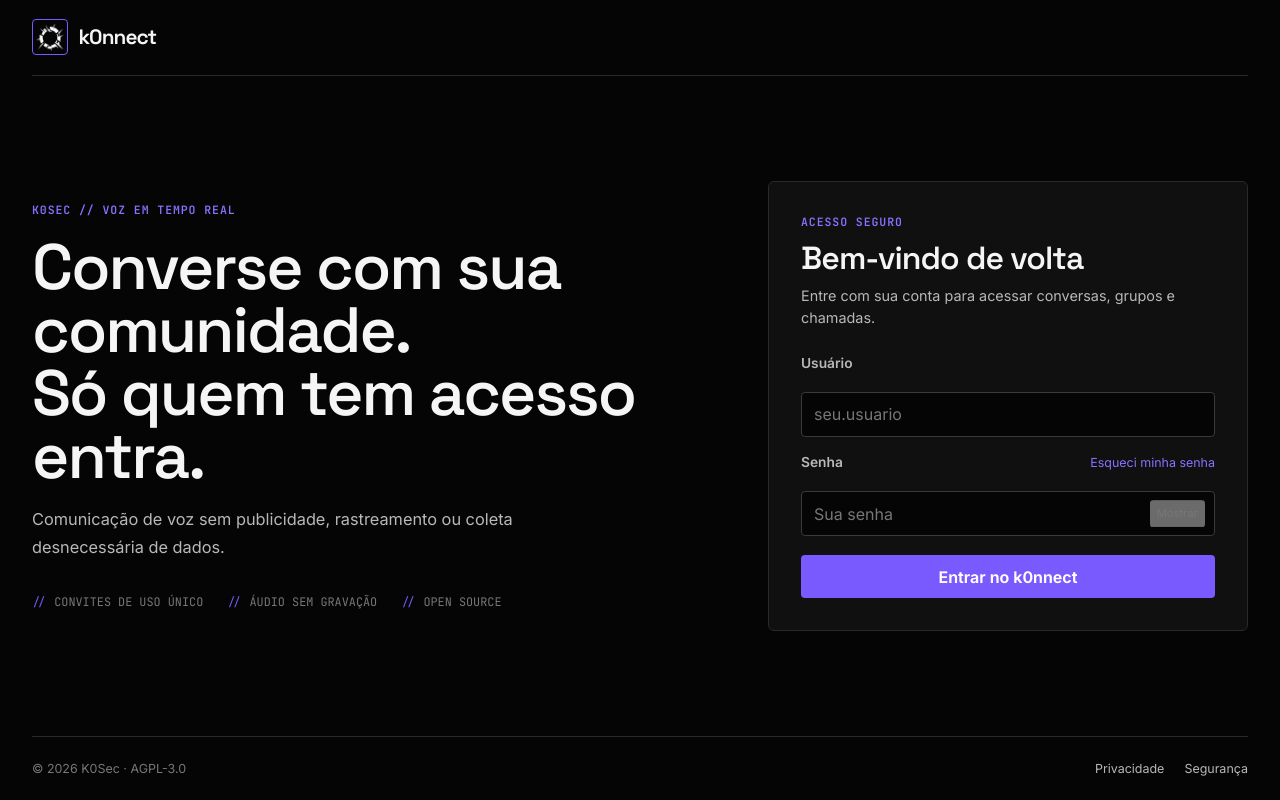
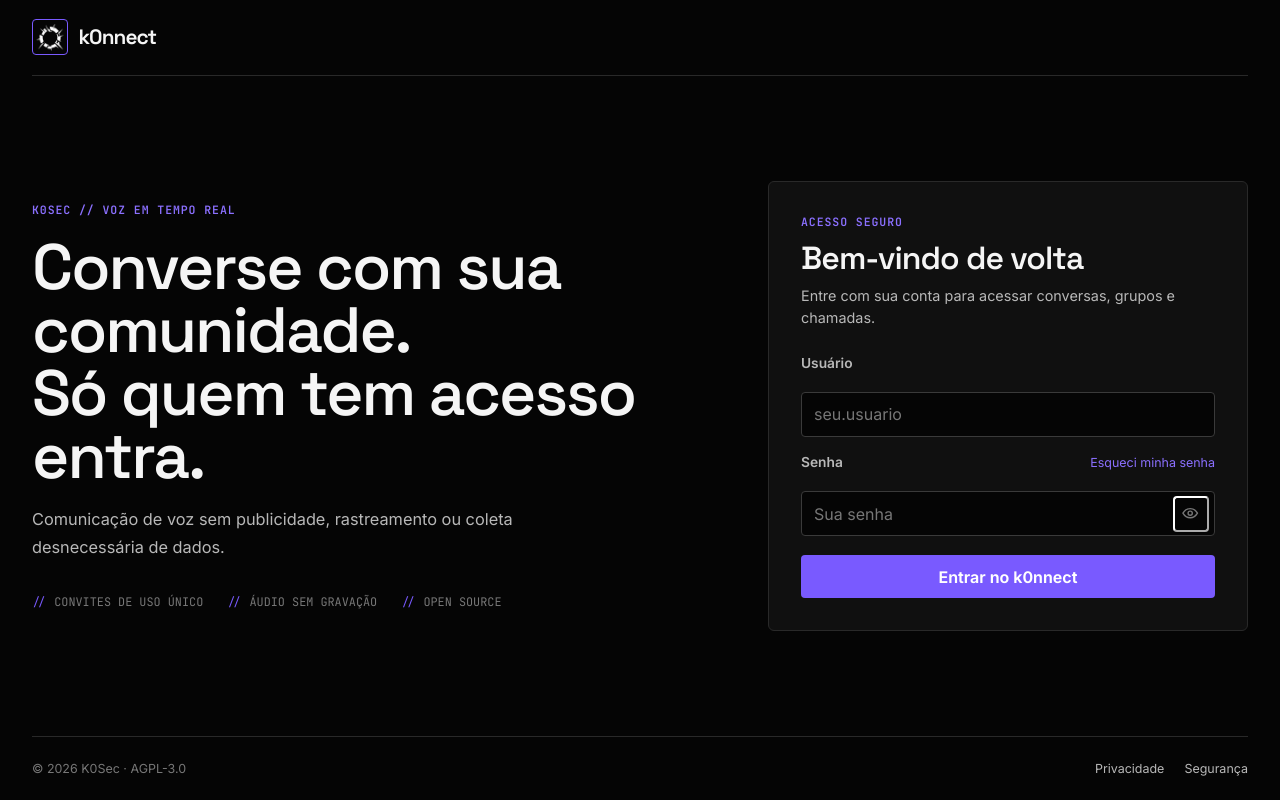
Before and after one commit to k0sec-br/k0nnect, a React (Vite) app: page / in a window 1280 px wide. Built offline with nearby package versions, Linux system fonts and the light colour scheme; no server answers.

Commit message:
style(auth): replace password text toggle with icons

```diff
--- a/src/components/icons.tsx
+++ b/src/components/icons.tsx
@@ -133,6 +133,25 @@ export function UserIcon(props: SVGProps<SVGSVGElement>) {
     <Icon {...props}>
       <circle cx="12" cy="8" r="4" />
       <path d="M4 21a8 8 0 0 1 16 0" />
+    </Icon>
+  );
+}
+
+export function EyeIcon(props: SVGProps<SVGSVGElement>) {
+  return (
+    <Icon {...props}>
+      <path d="M2.5 12s3.5-6 9.5-6 9.5 6 9.5 6-3.5 6-9.5 6-9.5-6-9.5-6Z" />
+      <circle cx="12" cy="12" r="2.75" />
+    </Icon>
+  );
+}
+
+export function EyeOffIcon(props: SVGProps<SVGSVGElement>) {
+  return (
+    <Icon {...props}>
+      <path d="m3 3 18 18" />
+      <path d="M10.6 6.1A9.7 9.7 0 0 1 12 6c6 0 9.5 6 9.5 6a15.7 15.7 0 0 1-2.1 2.7M6.2 6.2A16.8 16.8 0 0 0 2.5 12s3.5 6 9.5 6a9.2 9.2 0 0 0 3-.5" />
+      <path d="M9.9 9.9a3 3 0 0 0 4.2 4.2" />
     </Icon>
   );
 }
--- a/src/styles/native.css
+++ b/src/styles/native.css
@@ -66,21 +66,35 @@
 
 .password-input-wrap input {
   width: 100%;
-  padding-right: 4.8rem;
+  padding-right: 3.25rem;
 }
 
 .password-visibility-button {
   position: absolute;
   top: 50%;
-  right: 0.65rem;
-  padding: 0.3rem;
+  right: 0.4rem;
+  display: grid;
+  width: 2.25rem;
+  height: 2.25rem;
+  place-items: center;
+  padding: 0;
+  border-radius: var(--radius-control);
+  background: transparent;
   color: var(--text-tertiary);
-  font-size: 0.7rem;
   transform: translateY(-50%);
+  transition:
+    background var(--transition-fast),
+    color var(--transition-fast);
+}
+
+.password-visibility-button svg {
+  width: 1.15rem;
+  height: 1.15rem;
 }
 
 .password-visibility-button:hover,
 .password-visibility-button:focus-visible {
+  background: var(--surface-active);
   color: var(--text-primary);
 }
 
--- a/src/ui/shared/auth/login-form.tsx
+++ b/src/ui/shared/auth/login-form.tsx
@@ -1,6 +1,7 @@
 import { useState } from 'react';
 
 import { AsyncButton } from '../../../components/async-button';
+import { EyeIcon, EyeOffIcon } from '../../../components/icons';
 import { FormMessage } from '../../../components/form-message';
 import { TurnstileChallenge } from '../../../components/turnstile-challenge';
 import { useAuth } from '../../../features/auth/auth-context';
@@ -126,9 +127,11 @@ export function LoginForm({
             type="button"
             aria-label={passwordVisible ? 'Ocultar caracteres' : 'Exibir caracteres'}
             aria-pressed={passwordVisible}
+            title={passwordVisible ? 'Ocultar senha' : 'Mostrar senha'}
+            disabled={loading}
             onClick={() => setPasswordVisible((visible) => !visible)}
           >
-            {passwordVisible ? 'Ocultar' : 'Mostrar'}
+            {passwordVisible ? <EyeOffIcon aria-hidden="true" /> : <EyeIcon aria-hidden="true" />}
           </button>
         </div>
         {challengeRequired && config?.turnstileSiteKey && (
```
Also changed, not shown: 1 other file (tests, documents, lock files or other folders).
